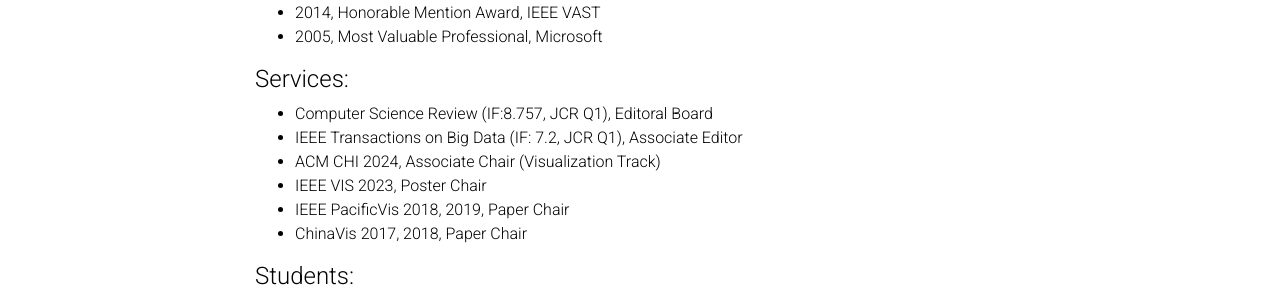
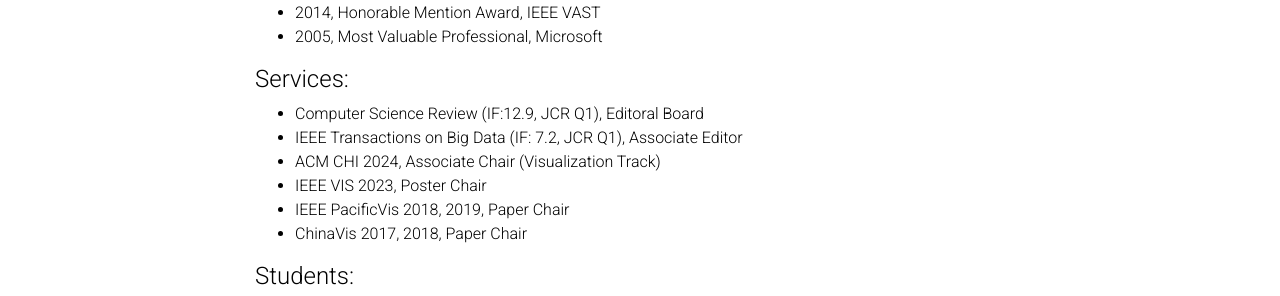
Before and after one commit to nancao/nancao.github.io, a Jekyll site: the page built from _pages/about.md, in a window 1280 px wide and 1301 px high. Shown: the part 653-949 px from the top of the window. Built offline with Jekyll 4.4.1, drawn with Linux system fonts in a browser that asks for light colours; full-size pictures stand in for the smaller copies a plugin makes; comment, search, counter and statistics services are not loaded; a style sheet for code colours, icons or effects is not loaded.

Commit message:
update profile

```diff
--- a/_pages/about.md
+++ b/_pages/about.md
@@ -31,7 +31,7 @@
 - 2005, Most Valuable Professional, Microsoft
 
 #### Services:
-- Computer Science Review (IF:8.757, JCR Q1), Editoral Board
+- Computer Science Review (IF:12.9, JCR Q1), Editoral Board
 - IEEE Transactions on Big Data (IF: 7.2, JCR Q1), Associate Editor
 - ACM CHI 2024, Associate Chair (Visualization Track)
 - IEEE VIS 2023, Poster Chair
```
